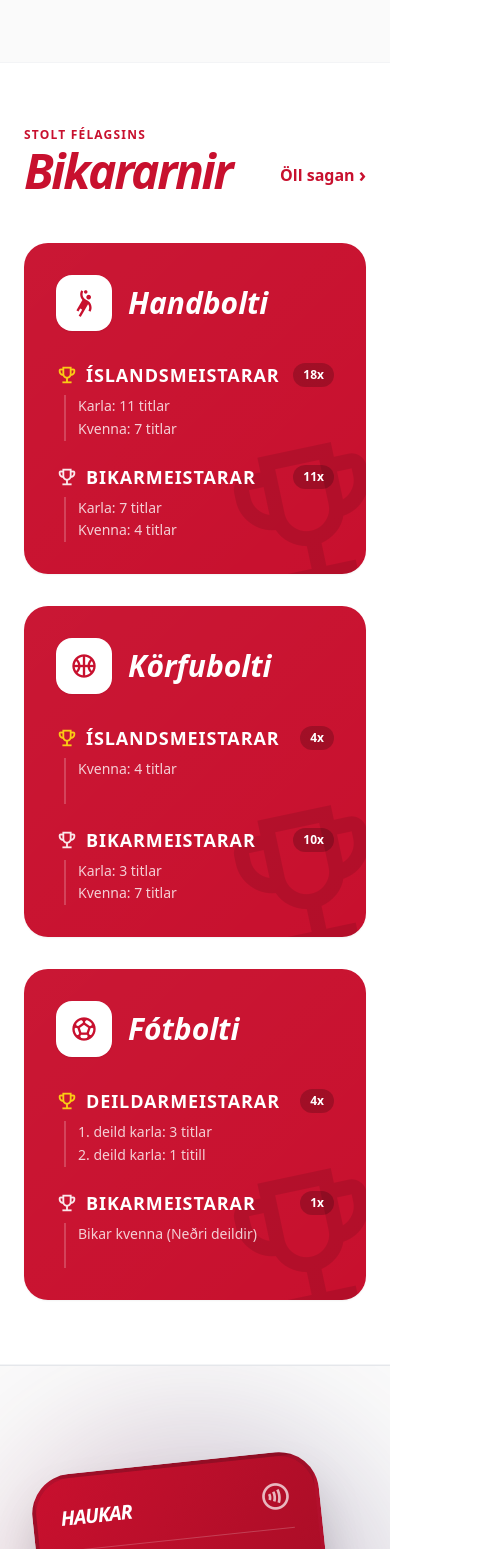
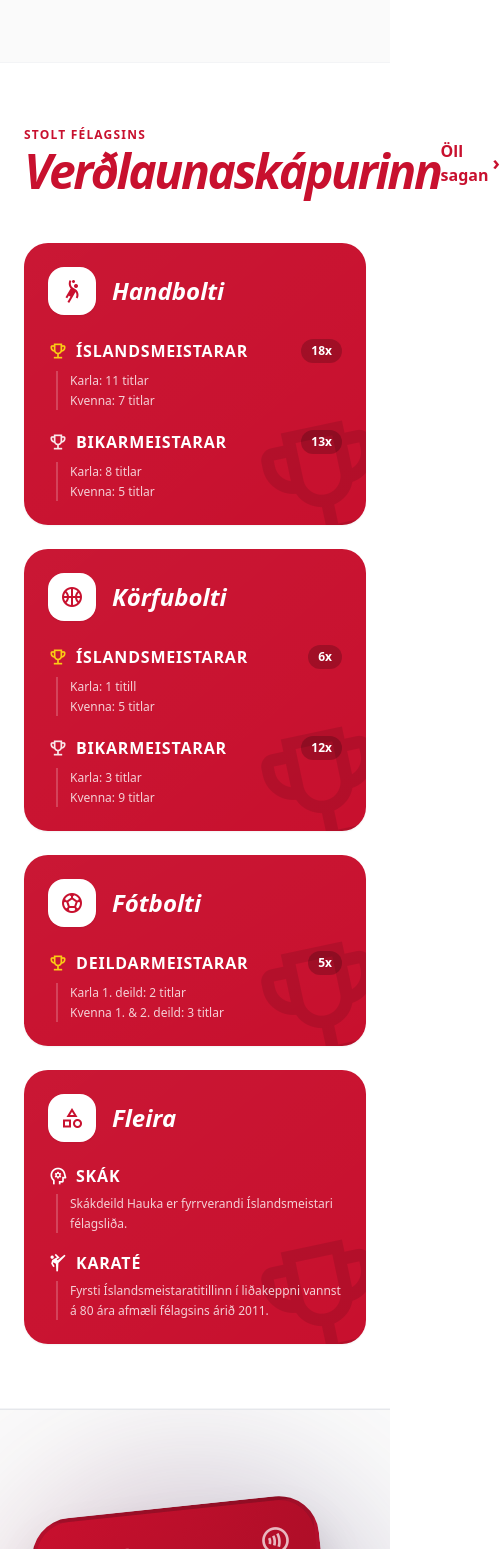
Before and after one commit to gunnar-collab/haukar-web, a React (Vite) app: page / in a window 390 px wide. Shown: the part 6392-7941 px from the top of the page, 500 px wide, since content can reach past the window. Built offline with nearby package versions, Linux system fonts and the light colour scheme; no server answers.

Commit message:
Minor changes to Sagan and TrophyCabinet

```diff
--- a/src/components/TrophyCabinet.jsx
+++ b/src/components/TrophyCabinet.jsx
@@ -11,9 +11,8 @@ export default function TrophyCabinet() {
             <span className="text-[#c8102e] text-xs font-bold uppercase tracking-widest block mb-1">
               Stolt Félagsins
             </span>
-            {/* FIXED: Removed rogue font-headline, added tracking-tighter to match NewsGrid perfectly */}
             <h2 className="text-5xl font-black italic tracking-tighter text-[#c8102e]">
-              Bikararnir
+              Verðlaunaskápurinn
             </h2>
           </div>
           <Link to="/sagan" className="font-bold text-[#c8102e] hover:text-red-800 transition-colors flex items-center gap-1 mb-2">
@@ -22,33 +21,31 @@ export default function TrophyCabinet() {
         </div>
 
         {/* The Display Cases (Cards) */}
-        <div className="grid grid-cols-1 md:grid-cols-3 gap-8">
+        <div className="grid grid-cols-1 md:grid-cols-2 lg:grid-cols-4 gap-6">
 
-          {/* Handbolti Cabinet - FIXED: Swapped to Haukar Red */}
-          <div className="bg-[#c8102e] rounded-3xl p-8 shadow-sm hover:shadow-md transition-shadow relative overflow-hidden group">
+          {/* Handbolti Cabinet */}
+          <div className="bg-[#c8102e] rounded-3xl p-6 lg:p-8 shadow-sm hover:shadow-md transition-shadow relative overflow-hidden group flex flex-col">
             <div className="absolute top-0 left-0 w-full h-full bg-gradient-to-br from-white/10 to-transparent opacity-30 pointer-events-none"></div>
-            <span className="material-symbols-outlined absolute -right-8 -bottom-8 text-[180px] text-black/10 group-hover:text-black/15 transition-colors pointer-events-none transform -rotate-12">
+            <span className="material-symbols-outlined absolute -right-8 -bottom-8 text-[150px] lg:text-[180px] text-black/10 group-hover:text-black/15 transition-colors pointer-events-none transform -rotate-12">
               emoji_events
             </span>
 
-            <div className="relative z-10">
-              <div className="flex items-center gap-4 mb-8">
-                {/* Inverted to white background with red icon for contrast */}
-                <div className="w-14 h-14 bg-white rounded-2xl flex items-center justify-center text-[#c8102e] shadow-sm">
-                  <span className="material-symbols-outlined text-[28px]">sports_handball</span>
+            <div className="relative z-10 flex-grow flex flex-col">
+              <div className="flex items-center gap-4 mb-6">
+                <div className="w-12 h-12 lg:w-14 lg:h-14 bg-white rounded-2xl flex items-center justify-center text-[#c8102e] shadow-sm shrink-0">
+                  <span className="material-symbols-outlined text-[24px] lg:text-[28px]">sports_handball</span>
                 </div>
-                {/* FIXED: Typography matches PlayerSpotlight exactly */}
-                <h3 className="text-3xl font-black italic text-white leading-tight">Handbolti</h3>
+                <h3 className="text-2xl lg:text-3xl font-black italic text-white leading-tight">Handbolti</h3>
               </div>
 
-              <div className="space-y-6">
+              <div className="space-y-5 mt-auto">
                 <div>
                   <div className="flex items-center gap-2 mb-2">
-                    <span className="material-symbols-outlined text-yellow-400 text-[22px]">emoji_events</span>
-                    <h4 className="font-bold text-white text-lg leading-none uppercase tracking-wider">Íslandsmeistarar</h4>
+                    <span className="material-symbols-outlined text-yellow-400 text-[20px]">emoji_events</span>
+                    <h4 className="font-bold text-white text-base leading-none uppercase tracking-wider">Íslandsmeistarar</h4>
                     <span className="bg-black/20 text-white text-xs font-black px-2.5 py-1 rounded-full ml-auto">18x</span>
                   </div>
-                  <p className="text-sm text-white/80 font-medium leading-relaxed border-l-2 border-white/20 pl-3 ml-2">
+                  <p className="text-xs text-white/80 font-medium leading-relaxed border-l-2 border-white/20 pl-3 ml-2">
                     Karla: 11 titlar<br/>
                     Kvenna: 7 titlar
                   </p>
@@ -56,99 +53,126 @@ export default function TrophyCabinet() {
 
                 <div>
                   <div className="flex items-center gap-2 mb-2">
-                    <span className="material-symbols-outlined text-white/90 text-[22px]">emoji_events</span>
-                    <h4 className="font-bold text-white text-lg leading-none uppercase tracking-wider">Bikarmeistarar</h4>
-                    <span className="bg-black/20 text-white text-xs font-black px-2.5 py-1 rounded-full ml-auto">11x</span>
+                    <span className="material-symbols-outlined text-white/90 text-[20px]">emoji_events</span>
+                    <h4 className="font-bold text-white text-base leading-none uppercase tracking-wider">Bikarmeistarar</h4>
+                    <span className="bg-black/20 text-white text-xs font-black px-2.5 py-1 rounded-full ml-auto">13x</span>
                   </div>
-                  <p className="text-sm text-white/80 font-medium leading-relaxed border-l-2 border-white/20 pl-3 ml-2">
-                    Karla: 7 titlar<br/>
-                    Kvenna: 4 titlar
+                  <p className="text-xs text-white/80 font-medium leading-relaxed border-l-2 border-white/20 pl-3 ml-2">
+                    Karla: 8 titlar<br/>
+                    Kvenna: 5 titlar
                   </p>
                 </div>
               </div>
             </div>
           </div>
 
-          {/* Körfubolti Cabinet - FIXED: Swapped to Haukar Red */}
-          <div className="bg-[#c8102e] rounded-3xl p-8 shadow-sm hover:shadow-md transition-shadow relative overflow-hidden group">
+          {/* Körfubolti Cabinet */}
+          <div className="bg-[#c8102e] rounded-3xl p-6 lg:p-8 shadow-sm hover:shadow-md transition-shadow relative overflow-hidden group flex flex-col">
             <div className="absolute top-0 left-0 w-full h-full bg-gradient-to-br from-white/10 to-transparent opacity-30 pointer-events-none"></div>
-            <span className="material-symbols-outlined absolute -right-8 -bottom-8 text-[180px] text-black/10 group-hover:text-black/15 transition-colors pointer-events-none transform -rotate-12">
+            <span className="material-symbols-outlined absolute -right-8 -bottom-8 text-[150px] lg:text-[180px] text-black/10 group-hover:text-black/15 transition-colors pointer-events-none transform -rotate-12">
               emoji_events
             </span>
 
-            <div className="relative z-10">
-              <div className="flex items-center gap-4 mb-8">
-                <div className="w-14 h-14 bg-white rounded-2xl flex items-center justify-center text-[#c8102e] shadow-sm">
-                  <span className="material-symbols-outlined text-[28px]">sports_basketball</span>
+            <div className="relative z-10 flex-grow flex flex-col">
+              <div className="flex items-center gap-4 mb-6">
+                <div className="w-12 h-12 lg:w-14 lg:h-14 bg-white rounded-2xl flex items-center justify-center text-[#c8102e] shadow-sm shrink-0">
+                  <span className="material-symbols-outlined text-[24px] lg:text-[28px]">sports_basketball</span>
                 </div>
-                <h3 className="text-3xl font-black italic text-white leading-tight">Körfubolti</h3>
+                <h3 className="text-2xl lg:text-3xl font-black italic text-white leading-tight">Körfubolti</h3>
               </div>
 
-              <div className="space-y-6">
+              <div className="space-y-5 mt-auto">
                 <div>
                   <div className="flex items-center gap-2 mb-2">
-                    <span className="material-symbols-outlined text-yellow-400 text-[22px]">emoji_events</span>
-                    <h4 className="font-bold text-white text-lg leading-none uppercase tracking-wider">Íslandsmeistarar</h4>
-                    <span className="bg-black/20 text-white text-xs font-black px-2.5 py-1 rounded-full ml-auto">4x</span>
+                    <span className="material-symbols-outlined text-yellow-400 text-[20px]">emoji_events</span>
+                    <h4 className="font-bold text-white text-base leading-none uppercase tracking-wider">Íslandsmeistarar</h4>
+                    <span className="bg-black/20 text-white text-xs font-black px-2.5 py-1 rounded-full ml-auto">6x</span>
                   </div>
-                  <p className="text-sm text-white/80 font-medium leading-relaxed border-l-2 border-white/20 pl-3 ml-2">
-                    Kvenna: 4 titlar<br/>
-                    <span className="text-transparent selection:bg-transparent">_</span>
+                  <p className="text-xs text-white/80 font-medium leading-relaxed border-l-2 border-white/20 pl-3 ml-2">
+                    Karla: 1 titill<br/>
+                    Kvenna: 5 titlar
                   </p>
                 </div>
 
                 <div>
                   <div className="flex items-center gap-2 mb-2">
-                    <span className="material-symbols-outlined text-white/90 text-[22px]">emoji_events</span>
-                    <h4 className="font-bold text-white text-lg leading-none uppercase tracking-wider">Bikarmeistarar</h4>
-                    <span className="bg-black/20 text-white text-xs font-black px-2.5 py-1 rounded-full ml-auto">10x</span>
+                    <span className="material-symbols-outlined text-white/90 text-[20px]">emoji_events</span>
+                    <h4 className="font-bold text-white text-base leading-none uppercase tracking-wider">Bikarmeistarar</h4>
+                    <span className="bg-black/20 text-white text-xs font-black px-2.5 py-1 rounded-full ml-auto">12x</span>
                   </div>
-                  <p className="text-sm text-white/80 font-medium leading-relaxed border-l-2 border-white/20 pl-3 ml-2">
+                  <p className="text-xs text-white/80 font-medium leading-relaxed border-l-2 border-white/20 pl-3 ml-2">
                     Karla: 3 titlar<br/>
-                    Kvenna: 7 titlar
+                    Kvenna: 9 titlar
                   </p>
                 </div>
               </div>
             </div>
           </div>
 
-          {/* Fótbolti Cabinet - FIXED: Swapped to Haukar Red */}
-          <div className="bg-[#c8102e] rounded-3xl p-8 shadow-sm hover:shadow-md transition-shadow relative overflow-hidden group">
+          {/* Fótbolti Cabinet */}
+          <div className="bg-[#c8102e] rounded-3xl p-6 lg:p-8 shadow-sm hover:shadow-md transition-shadow relative overflow-hidden group flex flex-col">
             <div className="absolute top-0 left-0 w-full h-full bg-gradient-to-br from-white/10 to-transparent opacity-30 pointer-events-none"></div>
-            <span className="material-symbols-outlined absolute -right-8 -bottom-8 text-[180px] text-black/10 group-hover:text-black/15 transition-colors pointer-events-none transform -rotate-12">
+            <span className="material-symbols-outlined absolute -right-8 -bottom-8 text-[150px] lg:text-[180px] text-black/10 group-hover:text-black/15 transition-colors pointer-events-none transform -rotate-12">
               emoji_events
             </span>
 
-            <div className="relative z-10">
-              <div className="flex items-center gap-4 mb-8">
-                <div className="w-14 h-14 bg-white rounded-2xl flex items-center justify-center text-[#c8102e] shadow-sm">
-                  <span className="material-symbols-outlined text-[28px]">sports_soccer</span>
+            <div className="relative z-10 flex-grow flex flex-col">
+              <div className="flex items-center gap-4 mb-6">
+                <div className="w-12 h-12 lg:w-14 lg:h-14 bg-white rounded-2xl flex items-center justify-center text-[#c8102e] shadow-sm shrink-0">
+                  <span className="material-symbols-outlined text-[24px] lg:text-[28px]">sports_soccer</span>
                 </div>
-                <h3 className="text-3xl font-black italic text-white leading-tight">Fótbolti</h3>
+                <h3 className="text-2xl lg:text-3xl font-black italic text-white leading-tight">Fótbolti</h3>
               </div>
 
-              <div className="space-y-6">
+              <div className="space-y-5 mt-auto">
                 <div>
                   <div className="flex items-center gap-2 mb-2">
-                    <span className="material-symbols-outlined text-yellow-400 text-[22px]">emoji_events</span>
-                    <h4 className="font-bold text-white text-lg leading-none uppercase tracking-wider">Deildarmeistarar</h4>
-                    <span className="bg-black/20 text-white text-xs font-black px-2.5 py-1 rounded-full ml-auto">4x</span>
+                    <span className="material-symbols-outlined text-yellow-400 text-[20px]">emoji_events</span>
+                    <h4 className="font-bold text-white text-base leading-none uppercase tracking-wider">Deildarmeistarar</h4>
+                    <span className="bg-black/20 text-white text-xs font-black px-2.5 py-1 rounded-full ml-auto">5x</span>
                   </div>
-                  <p className="text-sm text-white/80 font-medium leading-relaxed border-l-2 border-white/20 pl-3 ml-2">
-                    1. deild karla: 3 titlar<br/>
-                    2. deild karla: 1 titill
+                  <p className="text-xs text-white/80 font-medium leading-relaxed border-l-2 border-white/20 pl-3 ml-2">
+                    Karla 1. deild: 2 titlar<br/>
+                    Kvenna 1. & 2. deild: 3 titlar
+                  </p>
+                </div>
+              </div>
+            </div>
+          </div>
+
+          {/* Aðrar greinar Cabinet */}
+          <div className="bg-[#c8102e] rounded-3xl p-6 lg:p-8 shadow-sm hover:shadow-md transition-shadow relative overflow-hidden group flex flex-col">
+            <div className="absolute top-0 left-0 w-full h-full bg-gradient-to-br from-white/10 to-transparent opacity-30 pointer-events-none"></div>
+            <span className="material-symbols-outlined absolute -right-8 -bottom-8 text-[150px] lg:text-[180px] text-black/10 group-hover:text-black/15 transition-colors pointer-events-none transform -rotate-12">
+              emoji_events
+            </span>
+
+            <div className="relative z-10 flex-grow flex flex-col">
+              <div className="flex items-center gap-4 mb-6">
+                <div className="w-12 h-12 lg:w-14 lg:h-14 bg-white rounded-2xl flex items-center justify-center text-[#c8102e] shadow-sm shrink-0">
+                  <span className="material-symbols-outlined text-[24px] lg:text-[28px]">category</span>
+                </div>
+                <h3 className="text-2xl lg:text-3xl font-black italic text-white leading-tight">Fleira</h3>
+              </div>
+
+              <div className="space-y-5 mt-auto">
+                <div>
+                  <div className="flex items-center gap-2 mb-2">
+                    <span className="material-symbols-outlined text-white text-[20px]">psychology</span>
+                    <h4 className="font-bold text-white text-base leading-none uppercase tracking-wider">Skák</h4>
+                  </div>
+                  <p className="text-xs text-white/80 font-medium leading-relaxed border-l-2 border-white/20 pl-3 ml-2">
+                    Skákdeild Hauka er fyrrverandi Íslandsmeistari félagsliða.
                   </p>
                 </div>
 
                 <div>
                   <div className="flex items-center gap-2 mb-2">
-                    <span className="material-symbols-outlined text-white/90 text-[22px]">emoji_events</span>
-                    <h4 className="font-bold text-white text-lg leading-none uppercase tracking-wider">Bikarmeistarar</h4>
-                    <span className="bg-black/20 text-white text-xs font-black px-2.5 py-1 rounded-full ml-auto">1x</span>
+                    <span className="material-symbols-outlined text-white text-[20px]">sports_martial_arts</span>
+                    <h4 className="font-bold text-white text-base leading-none uppercase tracking-wider">Karaté</h4>
                   </div>
-                  <p className="text-sm text-white/80 font-medium leading-relaxed border-l-2 border-white/20 pl-3 ml-2">
-                    Bikar kvenna (Neðri deildir)<br/>
-                    <span className="text-transparent selection:bg-transparent">_</span>
+                  <p className="text-xs text-white/80 font-medium leading-relaxed border-l-2 border-white/20 pl-3 ml-2">
+                    Fyrsti Íslandsmeistaratitillinn í liðakeppni vannst á 80 ára afmæli félagsins árið 2011.
                   </p>
                 </div>
               </div>
--- a/src/pages/Sagan.jsx
+++ b/src/pages/Sagan.jsx
@@ -12,32 +12,50 @@ export default function Sagan() {
     {
       year: '1931',
       title: 'Stofnun Félagsins',
-      desc: 'Íþróttafélagið Haukar var stofnað þann 12. apríl 1931 að frumkvæði ungra pilta úr KFUM í Hafnarfirði. Upphaflega stóð til að æfa eingöngu knattspyrnu.',
+      desc: 'Þann 12. apríl var Knattspyrnufélagið Haukar stofnað í KFUM-húsinu í Hafnarfirði af þrettán ungum piltum.',
+      icon: 'group'
+    },
+    {
+      year: '1943',
+      title: 'Fyrsti Íslandsmeistaratitillinn',
+      desc: 'Haukar vinna sinn fyrsta Íslandsmeistaratitil í handknattleik karla sem markar upphaf ótrúlegrar sigurgöngu.',
+      icon: 'sports_handball'
+    },
+    {
+      year: '1988',
+      title: 'Körfuboltinn á toppinn',
+      desc: 'Karlaliðið í körfuknattleik tryggir sér Íslandsmeistaratitilinn undir stjórn Pálmars Sigurðssonar.',
+      icon: 'sports_basketball'
+    },
+    {
+      year: '2001',
+      title: 'Haukar í Evrópu',
+      desc: 'Karlaliðið í handbolta skráir sig í sögubækurnar með því að komast í undanúrslit í Evrópukeppni félagsliða (EHF Cup).',
+      icon: 'public'
+    },
+    {
+      year: '2002',
+      title: 'Ásvellir opna',
+      desc: 'Ný Íþróttamiðstöð á Ásvöllum tekin í notkun. Innviðabyltingin tryggði gríðarlegan vöxt iðkenda á 21. öldinni.',
+      icon: 'domain'
+    },
+    {
+      year: '2010',
+      title: 'Fótboltinn í efstu deild',
+      desc: 'Knattspyrnudeildin nær sögulegum áfanga þegar karlaliðið spilar í fyrsta sinn í efstu deild Íslandsmótsins.',
       icon: 'sports_soccer'
     },
     {
-      year: '1955',
-      title: 'Handboltinn mætir á svæðið',
-      desc: 'Handknattleiksdeild var formlega stofnuð. Þetta átti eftir að breyta sögu félagsins að eilífu og leggja grunninn að einu sigursælasta handboltaliði Íslandssögunnar.',
-      icon: 'sports_handball'
+      year: '2018',
+      title: 'Ólafssalur vígður',
+      desc: 'Á 87 ára afmæli félagsins opnar Ólafssalur, fyrsta sérhæfða körfuknattleikshús Íslands.',
+      icon: 'stadium'
     },
     {
-      year: '2000',
-      title: 'Gullöldin hefst',
-      desc: 'Meistaraflokkur karla í handbolta vinnur sinn fyrsta Íslandsmeistaratitil. Sönn gullöld hefst þar sem titlarnir söfnuðust í hús á Ásvöllum á næstu tveimur áratugum.',
-      icon: 'emoji_events'
-    },
-    {
-      year: '2010',
-      title: 'Ásvellir stækka',
-      desc: 'Ný og glæsileg íþróttamiðstöð tekin í notkun sem umbylti allri aðstöðu fyrir iðkendur. Haukar verða stolt Hafnarfjarðar með einhverja bestu umgjörð landsins.',
-      icon: 'domain'
-    },
-    {
-      year: 'Í Dag',
-      title: 'Framtíðin er Rauð',
-      desc: 'Með þúsundir iðkenda, frábæra þjálfara og öflugt bakland stefnum við ótrauð áfram. Við erum Haukar, og við erum rétt að byrja.',
-      icon: 'rocket_launch'
+      year: '2025',
+      title: 'Nýtt Knatthús Hauka',
+      desc: 'Glæsilegt 11.000 fermetra knatthús vígt í febrúar, sem tryggir knattspyrnufólki okkar aðstöðu á heimsmælikvarða.',
+      icon: 'star'
     }
   ];
 
```
